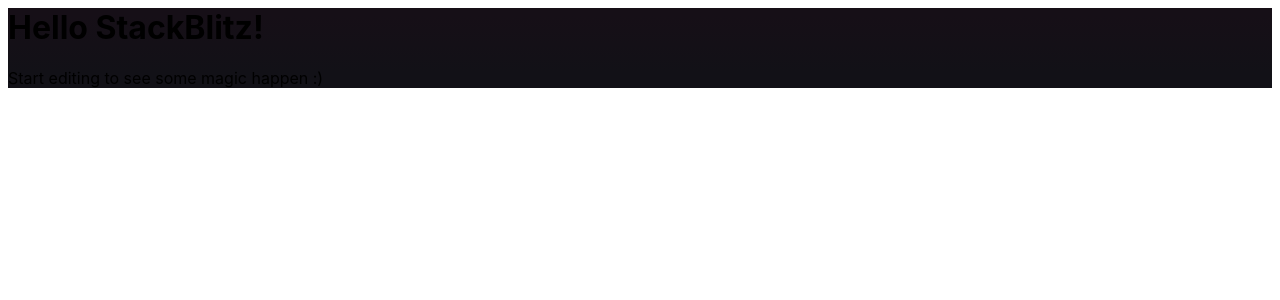
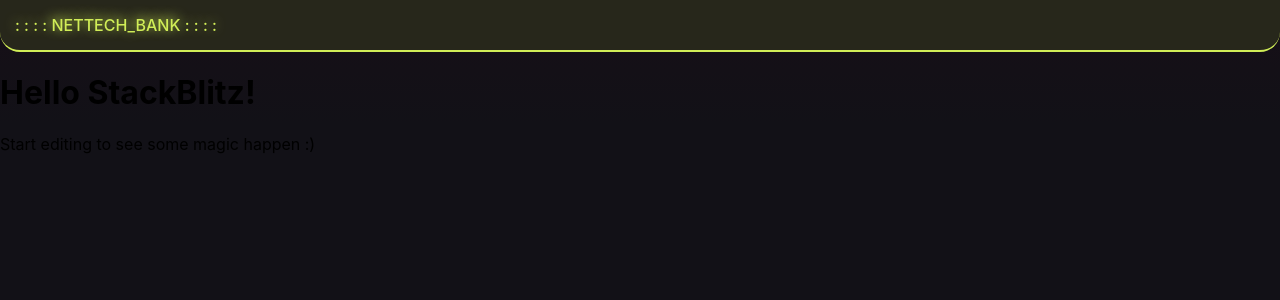
Before and after one commit to MYCELIUM-GH/BUDVISION, a React (Create React App) app: page / in a window 1280 px wide. Shown: the top 300 px of the page. Built offline with nearby package versions, Linux system fonts and the light colour scheme.

Commit message:
5 files modified, 1 added

```diff
--- a/package.json
+++ b/package.json
@@ -5,6 +5,7 @@
   "dependencies": {
     "react": "^18.1.0",
     "react-dom": "^18.1.0",
+    "react-is": ">= 16.8.0",
     "styled-components": "^5.3.9"
   },
   "scripts": {
--- a/public/index.html
+++ b/public/index.html
@@ -1 +1,2 @@
+<!DOCTYPE html>
 <div id="root"></div>
--- a/src/App.js
+++ b/src/App.js
@@ -1,13 +1,17 @@
 import React from "react";
 import "./style.css";
+import Header from "./component/Header";
 import Page from "./component/Page";
+import styled from "styled-components";
 export default function App() {
   return (
     <Page>
-    <div>
+      <Header
+        name=": : : : NETTECH_BANK : : : :"
+      />
       <h1>Hello StackBlitz!</h1>
       <p>Start editing to see some magic happen :)</p>
-    </div>
+
     </Page>
   );
 }
--- /dev/null
+++ b/src/component/Header.js
@@ -0,0 +1,26 @@
+import React from 'react';
+import styled from 'styled-components';
+
+export default function Header({name}) {
+  return (
+    <HeaderTag>
+      <LogoTag>{name}</LogoTag>
+    </HeaderTag>
+  );
+}
+const HeaderTag = styled.div`
+  background: #27271b;
+  color: #d0ed57;
+  border-bottom: 2px solid;
+  border-bottom-left-radius: 20px;
+  border-bottom-right-radius: 20px;
+  display: flex;
+  justify-content: space-between;
+  align-items: center;
+  padding: 15px;
+`;
+const LogoTag = styled.div`
+  color: #d0ed57;
+  font-weight: 450;
+  text-shadow: #d0ed57 -1px -2px 0.7em;
+`;
--- a/src/component/Page.js
+++ b/src/component/Page.js
@@ -1,3 +1,4 @@
+import React from "react";
 import styled from 'styled-components';
 
 export default function Page({ children }) {
--- a/src/style.css
+++ b/src/style.css
@@ -1,5 +1,17 @@
-h1,
-p {
-  font-family: -apple-system, BlinkMacSystemFont, 'Segoe UI', Roboto, Oxygen,
-    Ubuntu, Cantarell, 'Open Sans', 'Helvetica Neue', sans-serif;
+:root {
+  font-family: 'Inter', sans-serif;
 }
+@font-face {
+  font-family: pacific-sans-light;
+  src: url(fonts/Pacific_Sans_Light.ttf);
+}
+body,
+html {
+  margin: 0;
+  padding: 0;
+  background: #121117;
+}
+
+* {
+  box-sizing: border-box;
+}
```
